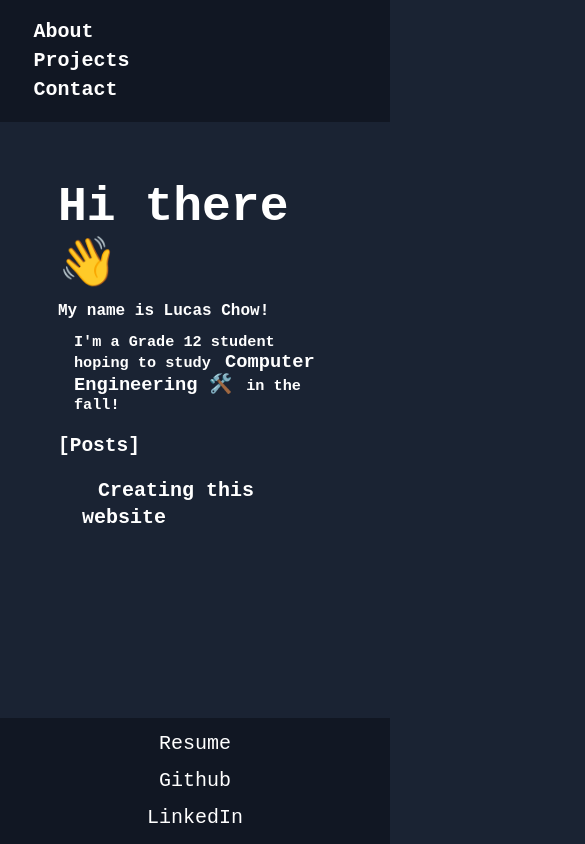
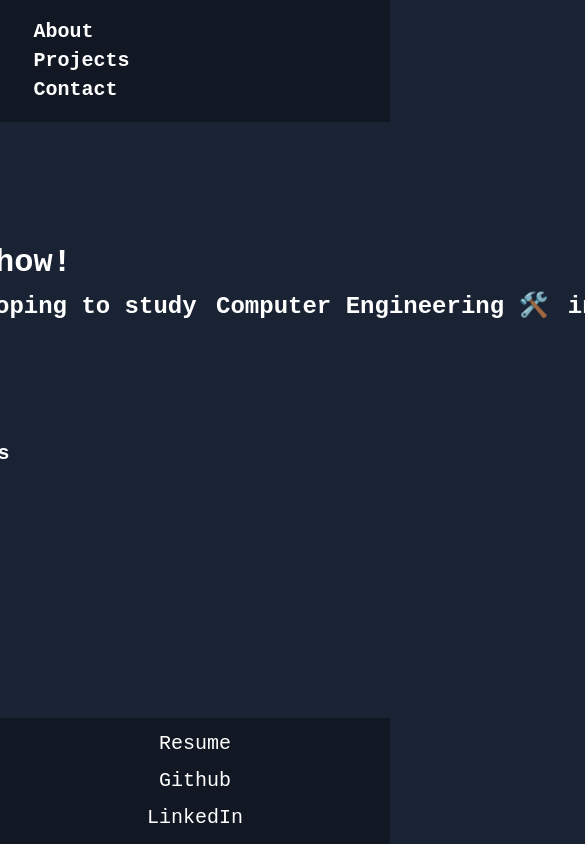
Before and after one commit to lsnchow/lsnchow-vercel, a React (Create React App) app: page / in a window 390 px wide. Shown: the top 844 px of the page, 585 px wide, since content can reach past the window. Built offline with nearby package versions, Linux system fonts and the light colour scheme.

Commit message:
dev build; mobile testing

```diff
--- a/package.json
+++ b/package.json
@@ -36,9 +36,8 @@
       "last 1 safari version"
     ]
   },
-  "description": "This project was bootstrapped with [Create React App](https://github.com/facebook/create-react-app).",
+  "description": "Hey there! This project was bootstrapped with [Create React App](https://github.com/facebook/create-react-app).",
   "main": "index.js",
-  "devDependencies": {},
   "author": "Lucas C",
   "license": "MIT"
 }
--- a/src/App.js
+++ b/src/App.js
@@ -13,7 +13,7 @@ import Footer from "./components/Footer"
 //Somehow, I must import each blog?? From an intuitive standpoint,
 //ok, I don't think I can make this look cleaner. Works fine tho :D, taking advantage of React router
 import Blog1 from "./blog-posts/Blog1"
-
+import Blog2 from "./blog-posts/Blog2"
 
 
 
@@ -32,6 +32,7 @@ function App() {
             <Route path ="/contact" element ={<Contact />} />
             <Route path ="*" element ={<Error404 />} />
             <Route path = "/blog-posts/coding-a-new-website" element = {<Blog1/>}/>
+            <Route path = "/blog-posts/1-step-forward-3-steps-back" element = {<Blog2/>}/>
             <Route path = "/blogs-post" element = {<Blogs/>}/>
           </Routes>
           <Footer />
--- /dev/null
+++ b/src/blog-posts/Blog2.js
@@ -0,0 +1,11 @@
+import React from "react"
+function Blog2() {
+    return (
+        <div className = "blog-standardized">
+            <h1>1 step foward, 3 steps back</h1>
+            <h3>I realized I have taken for granted the learning curve from traditional pedagogy, as implemented a new idea always causes a whole lot of bugs D:</h3>
+        </div>
+    )
+}
+
+export default Blog2;
--- a/src/components/AboutMe.js
+++ b/src/components/AboutMe.js
@@ -1,13 +1,20 @@
 import React from "react"
 import Blogs from "../components/Blogs"
+import TypewriterEffect from "./TypewriterEffect";
 function AboutMe() {
+
+
+
     return (
         <div className = "aboutMeContainer">
             <div className = "introduction-text">
-                <h1 className="title-intro">Hi there👋</h1>
-                <h2 className="title-name">My name is Lucas Chow!</h2>
-                <h3 className="bio-p">I'm a Grade 12 student hoping to study <b className = "ce-text">Computer Engineering 🛠️</b> in the fall!</h3>
-                <Blogs />
+                <h1 className="title-intro" > </h1>
+                <TypewriterEffect text="&#x200B;Hello there!" speed ={200} delay = {1000}/>
+                <div className = "sliding-text">
+                    <h2 className="title-name" >My name is Lucas Chow!</h2>
+                    <h2 className="bio-p">I'm a Grade 12 student hoping to study <b className = "ce-text">Computer Engineering 🛠️</b> in the fall!</h2>
+                    <Blogs />
+                </div>
             </div>
 
             <div className = "blog-posts">
@@ -24,3 +31,39 @@ export default AboutMe;
                 <img id="waterphoto" src = {water} alt = "water of BC"></img>
                 <h3 className="waterphototext"><i>Overlooking the Pacific Ocean on a ferry</i></h3>
             </div>*/
+
+
+
+/*
+let textObj1 = document.querySelector(".title-intro")
+
+let textObj2 = document.querySelector(".title-name")
+
+textObj1.innerHTML = ""
+textObj2.innerHTML = ""
+let counter = -1
+let counter2 = -1
+function typeOutChars(obj) {
+    if (counter < obj.dataset.typetext.length) {
+
+
+      counter++
+      obj.innerHTML += obj.dataset.typetext.charAt(counter);
+    }
+}
+
+function typeOutChars2(obj) {
+    if (counter2 < obj.dataset.typetext.length) {
+
+
+        counter2++
+        obj.innerHTML += obj.dataset.typetext.charAt(counter);
+    }
+}
+
+setInterval(() => {
+    typeOutChars(textObj1)
+    typeOutChars2(textObj2)
+}, 100);
+
+*/
--- a/src/components/Blogs.js
+++ b/src/components/Blogs.js
@@ -10,6 +10,10 @@ function Blogs () {
                 <ul>
                     <li>
                         <CustomLink className = "nv1" to = "/blog-posts/coding-a-new-website">Creating this website</CustomLink>
+                    </li>
+
+                    <li>
+                        <CustomLink className = "nv1" to = "/blog-posts/1-step-forward-3-steps-back">1 Step Foward, 3 Backwards</CustomLink>
                     </li>
                 </ul>
 
--- a/src/components/Error404.js
+++ b/src/components/Error404.js
@@ -2,7 +2,7 @@ import React from "react"
 
 function Error404() {
     return (
-        <h1 className = "Error404">404 Error! No page found 💀 <br/>Still working out some issues, haha</h1>
+        <h1 className = "Error404">404 Error! No page found 💀 </h1>
     )
 }
 
--- /dev/null
+++ b/src/components/TypewriterEffect.js
@@ -0,0 +1,40 @@
+import React, {useState,useEffect,useRef} from 'react';
+
+function TypewriterEffect({text,speed,delay}) {
+    const [displayText, setDisplayText] = useState('');
+    const [currentIndex, setCurrentIndex] = useState(0);
+    let speedOut = useRef(speed)
+
+
+
+    useEffect(() => {
+        const intervalId = setInterval(() => {
+
+            if (currentIndex < text.length) {
+                setDisplayText((prevText) => prevText + text[currentIndex]);
+                setCurrentIndex((prevIndex) => prevIndex + 1);
+            } else {
+                clearInterval(intervalId);
+            }
+
+            speedOut.current = speed
+            console.log(currentIndex)
+            if (currentIndex === 0) {
+                speedOut.current = delay
+            }
+
+        }, Number(speedOut.current));
+
+        return () => clearInterval(intervalId);
+    }, [currentIndex, text, speed, delay]);
+
+    return (
+        <div className = "typeWriterDiv" >
+        <h1>
+            {displayText}
+        </h1>
+        </div>
+    );
+}
+
+export default TypewriterEffect;
--- a/src/styles/index.css
+++ b/src/styles/index.css
@@ -10,7 +10,8 @@ body {
   background-color: #1a2333;
 }
 
-html, body {
+html,
+body {
   margin: 0;
   height: 100%;
 }
@@ -23,20 +24,55 @@ html, body {
 }
 
 
+
 .Projects {
   text-align: center;
   padding: 10px;
 }
 
-.aboutMeContainer{
+
+/* i regret not making this chronological :( */
+/*here is the sliding animations*/
+
+.aboutMeContainer {
   display: flex;
   align-self: center;
   flex-direction: column;
   padding: 0.5rem;
+
+
 }
 
 
+@keyframes slideRight {
+  from {
+    transform: translateX(-100%);
+  }
 
+  to {
+    transform: translateX(0);
+  }
+}
+
+@keyframes fadeIn {
+  from {
+    opacity: 0;
+  }
+
+  to {
+    opacity: 1;
+  }
+}
+
+@keyframes blurIn {
+  from {
+    filter: blur(0.25rem);
+  }
+
+  to {
+    filter: blur(0%);
+  }
+}
 
 
 
@@ -65,14 +101,15 @@ html, body {
   margin: 1rem 1rem;
   justify-content: center;
   padding: 0.1rem 0.1rem 0.1rem;
+  align-content: center;
 }
 
-.Navbar > h3 {
+.Navbar>h3 {
   margin: 1rem 0.7rem 1rem;
   text-decoration: none;
 }
 
-.Navbar .nv1{
+.Navbar .nv1 {
   padding: 10px;
   color: rgb(255, 255, 255);
   text-decoration: none;
@@ -81,9 +118,12 @@ html, body {
 }
 
 .Navbar .nv1:hover {
-  color:grey;
+  color: grey;
 
 }
+
+
+
 
 
 
@@ -96,12 +136,17 @@ html, body {
 
 
 
-.blogs > ul {
+.blogs>ul {
   margin-left: 0.5rem;
   list-style-type: none;
 }
 
-.blogs .nv1,.post-title {
+.blogs>ul>li {
+  padding: 0.5rem;
+}
+
+.blogs .nv1,
+.post-title {
   color: white;
   transition: 0.3s;
   text-decoration: none;
@@ -111,7 +156,8 @@ html, body {
 
 /*text in blogs*/
 
-.blog-standardized > h3,a{
+.blog-standardized>h3,
+a {
   padding: 1rem;
   color: white;
   font-size: 1.25rem;
@@ -119,11 +165,11 @@ html, body {
   transition: 0.3s;
 }
 
-.blog-standardized > h3 > a:hover {
+.blog-standardized>h3>a:hover {
   color: rgb(1, 255, 179);
 }
 
-.blog-standardized > h3 > code {
+.blog-standardized>h3>code {
   background-color: black;
   padding: 0.3rem;
 }
@@ -131,7 +177,7 @@ html, body {
 
 
 
-.blog-standardized > h1 {
+.blog-standardized>h1 {
   color: white;
   padding: 1rem;
   text-decoration: underline;
@@ -141,19 +187,24 @@ html, body {
 
 
 
+
+
 @media only screen and (max-width: 500px) {
   .Navbar {
     flex-direction: column;
     justify-content: center;
 
+
   }
-  .Navbar .nv1,h3 {
+
+  .Navbar .nv1,
+  h3 {
     margin: 0.155rem 1rem 0.155rem 1rem;
     justify-content: center;
     padding: 0;
   }
 
-  .Navbar > h3 {
+  .Navbar>h3 {
     margin: 0.055rem 0 0.055rem 0;
     justify-content: center;
     padding: 0;
@@ -166,7 +217,7 @@ html, body {
     align-items: center;
   }
 
-  .appDiv .footercontainer > a{
+  .appDiv .footercontainer> a {
     padding: 0.3rem;
   }
 
@@ -192,7 +243,9 @@ html, body {
 
 
 
-*, ::before, ::after {
+*,
+::before,
+::after {
   margin: 0;
   padding: 0;
   box-sizing: border-box;
@@ -219,24 +272,70 @@ h2.post-title {
   font-family: 'Courier New', Courier, monospace;
 }
 
-.introduction-text > h1 {
+/*some thing in react where it doesn't recognize <h1> w/ a classname? had to assign one to the parent div*/
+.typeWriterDiv>h1 {
   font-size: 3rem;
   margin: 0;
-  color:white
-
-}
-.introduction-text > h2 {
-  font-size: 1rem;
-  margin: 10px 0px;
   color: white
 }
 
-.introduction-text > h3 {
+
+
+
+
+.introduction-text>.sliding-text>h2 {
+  font-size: 2rem;
+  margin: 10px 0px;
   color: white;
+  animation: slideRight 1s ease-in-out forwards, fadeIn 2s ease-out forwards, blurIn 0.5s ease-in-out forwards;
+  white-space: nowrap;
+  transition: slide;
+  opacity: 0;
 }
+
+
+
+
+.introduction-text > .sliding-text > .bio-p {
+  font-size: 1.5rem;
+  margin: 10px 0px;
+  opacity: 0;
+  animation: slideRight 2s ease-in-out forwards, fadeIn 2s ease-out forwards, blurIn 0.5s ease-in-out forwards;
+  animation-delay: 400ms;
+
+
+}
+
+.post-title {
+  opacity: 0;
+  animation: slideRight 2s ease-in-out forwards, fadeIn 2s ease-out forwards, blurIn 0.5s ease-in-out forwards;
+  animation-delay: 600ms;
+}
+
+/*wow cool math in css???; */
+
+
+.blogs > ul > li:nth-child(1){
+  opacity: 0;
+  animation: slideRight 2s ease-in-out forwards, fadeIn 2s ease-out forwards, blurIn 0.5s ease-in-out forwards;
+  animation-delay: 800ms;
+}
+
+
+.blogs > ul > li:nth-child(2){
+  opacity: 0;
+  animation: slideRight 2s ease-in-out forwards, fadeIn 2s ease-out forwards, blurIn 0.5s ease-in-out forwards;
+  animation-delay: 1000ms;
+}
+
+
+
 
 .Error404 {
   text-align: center;
+  color:white;
+  padding: 1rem;
+  line-height: 2rem;
 }
 
 
@@ -248,7 +347,8 @@ h2.post-title {
   flex-direction: column;
   align-items: center;
 }
-.waterphoto > h3 {
+
+.waterphoto>h3 {
   text-size-adjust: 50%;
   color: #cacaca;
   font-size: 15px;
@@ -260,7 +360,7 @@ h2.post-title {
 /*footer items */
 
 
-.footercontainer > a {
+.footercontainer>a {
   display: flex;
   flex-direction: row;
   text-decoration: none;
@@ -279,7 +379,7 @@ a.linksItem:hover {
 }
 
 
-.footercontainer > a > img {
+.footercontainer>a>img {
   width: 2rem;
   height: 2rem;
   padding: 0rem;
```
Also changed, not shown: 1 other file (tests, documents, lock files or other folders).
